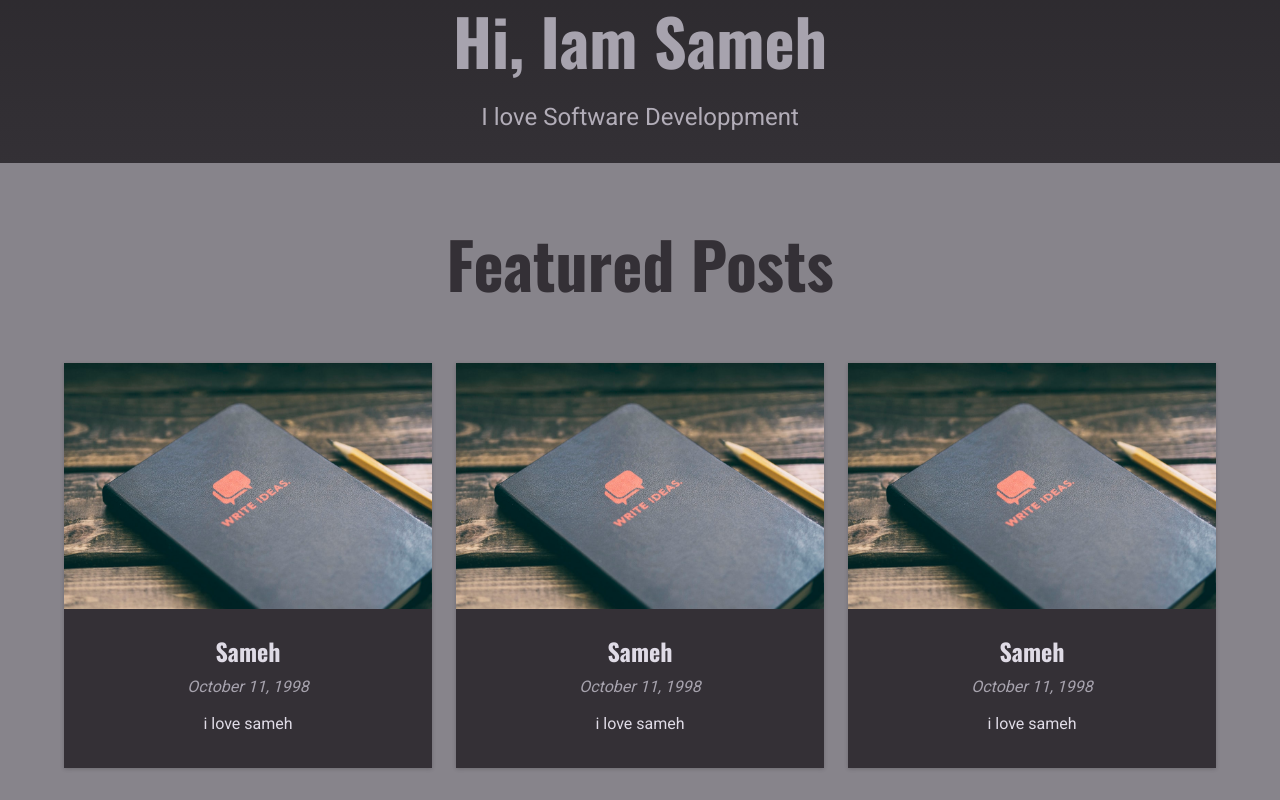
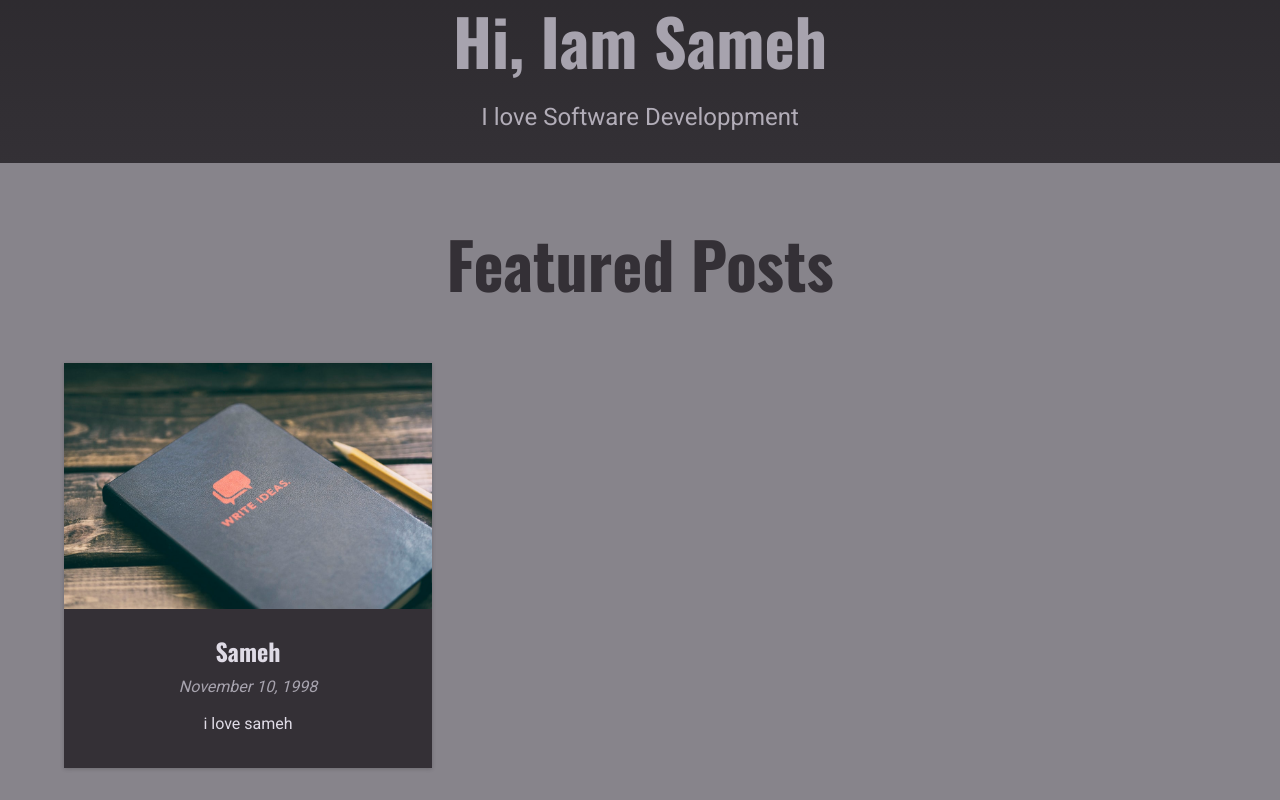
Before and after one commit to SamehEtman/Blogs-Website, a Next.js app: page / in a window 1280 px wide. Shown: the part 451-1251 px from the top of the page. Built offline with nearby package versions, Linux system fonts and the light colour scheme.

Commit message:
add local storage for posts

```diff
--- /dev/null
+++ b/lib/posts-util.js
@@ -0,0 +1,29 @@
+import fs from 'fs';
+import matter from 'gray-matter';
+import path from 'path';
+
+const postsPath = path.join(process.cwd(), 'posts');
+
+const getPostData = (postName) => {
+  const postPath = path.join(postsPath, postName);
+  const postFile = fs.readFileSync(postPath, 'utf-8');
+  const { data, content } = matter(postFile);
+  const slug = postName.replace(/\.md$/, '');
+  const postData = {
+    slug,
+    ...data,
+    content,
+  };
+  return postData;
+};
+export const getAllPosts = () => {
+  const posts = fs.readdirSync(postsPath);
+  const allPosts = posts.map((post) => getPostData(post));
+  return allPosts;
+};
+
+export const getFeaturedPosts = () => {
+  const allPosts = getAllPosts();
+  const featuredPosts = allPosts.filter((post) => post.isFeatured);
+  return featuredPosts;
+};
--- a/package.json
+++ b/package.json
@@ -8,6 +8,7 @@
     "lint": "next lint"
   },
   "dependencies": {
+    "gray-matter": "^4.0.3",
     "next": "12.0.2",
     "react": "17.0.2",
     "react-dom": "17.0.2",
--- a/pages/index.js
+++ b/pages/index.js
@@ -1,35 +1,23 @@
 import React from 'react';
-import FeaturedPosts from '../components/home-page/featured-post';
+import FeaturedPosts from '../components/home-page/featured-posts';
 import Hero from '../components/home-page/hero';
-const DUMMYDATA = [
-  {
-    title: 'Sameh',
-    image: 'p.jpg',
-    excerpt: 'i love sameh',
-    date: '1998-10-11',
-    slug: 'sameh-is-gamed',
-  },
-  {
-    title: 'Sameh',
-    image: 'p.jpg',
-    excerpt: 'i love sameh',
-    date: '1998-10-11',
-    slug: 'sameh-is-gamed',
-  },{
-    title: 'Sameh',
-    image: 'p.jpg',
-    excerpt: 'i love sameh',
-    date: '1998-10-11',
-    slug: 'sameh-is-gamed',
-  },
-];
-const HomePage = () => {
+import { getFeaturedPosts } from '../lib/posts-util';
+
+const HomePage = (props) => {
   return (
     <React.Fragment>
       <Hero />
-      <FeaturedPosts posts={DUMMYDATA} />
+      <FeaturedPosts posts={props.posts} />
     </React.Fragment>
   );
 };
-
+export function getStaticProps() {
+  const featuredPosts = getFeaturedPosts();
+  return {
+    props: {
+      posts: featuredPosts,
+    },
+    revalidate: 1800,
+  };
+}
 export default HomePage;
--- /dev/null
+++ b/posts/sameh-is-gamed.md
@@ -0,0 +1,8 @@
+---
+title: 'Sameh'
+image: 'p.jpg'
+excerpt: 'i love sameh'
+date: '1998-11-10'
+isFeatured: true
+---
+# Hello iam sameh
```
Also changed, not shown: components/home-page/featured-posts.js (renamed from components/home-page/featured-post.js), 1 other file (tests, documents, lock files or other folders).
